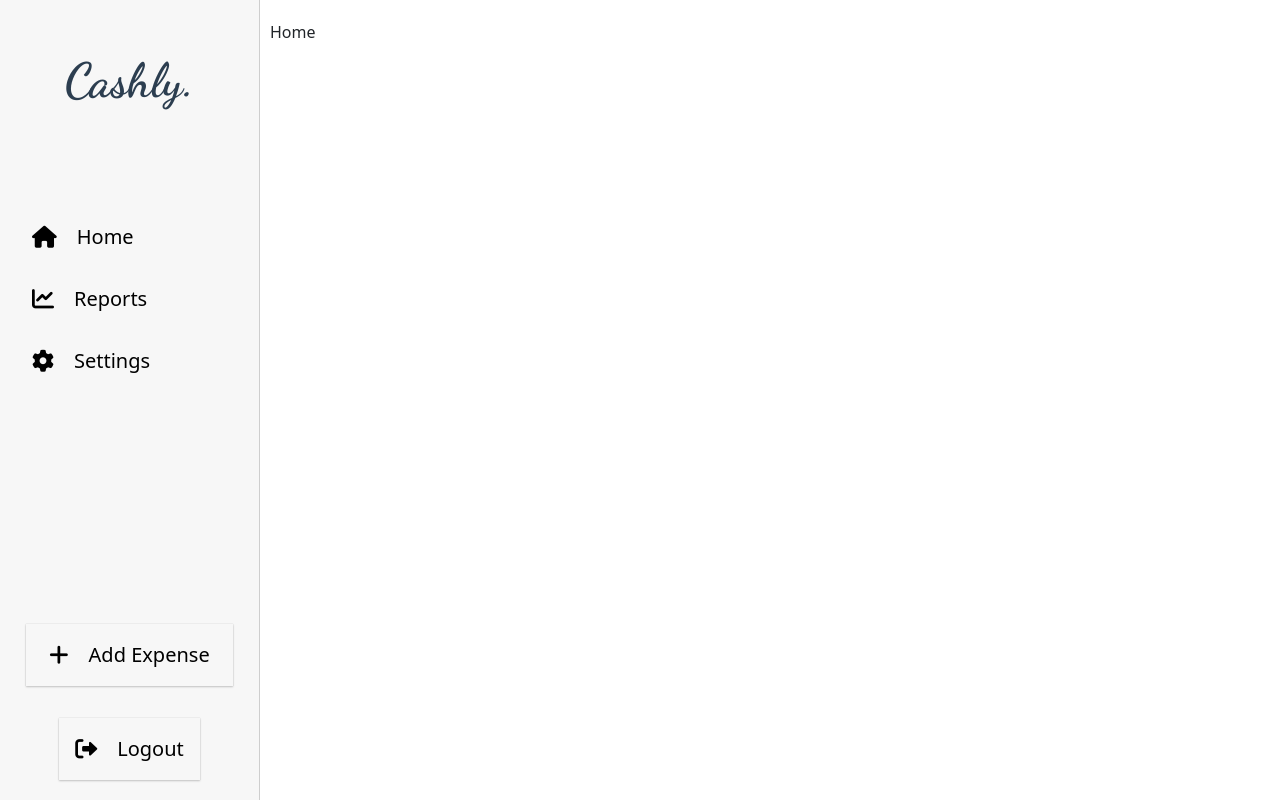
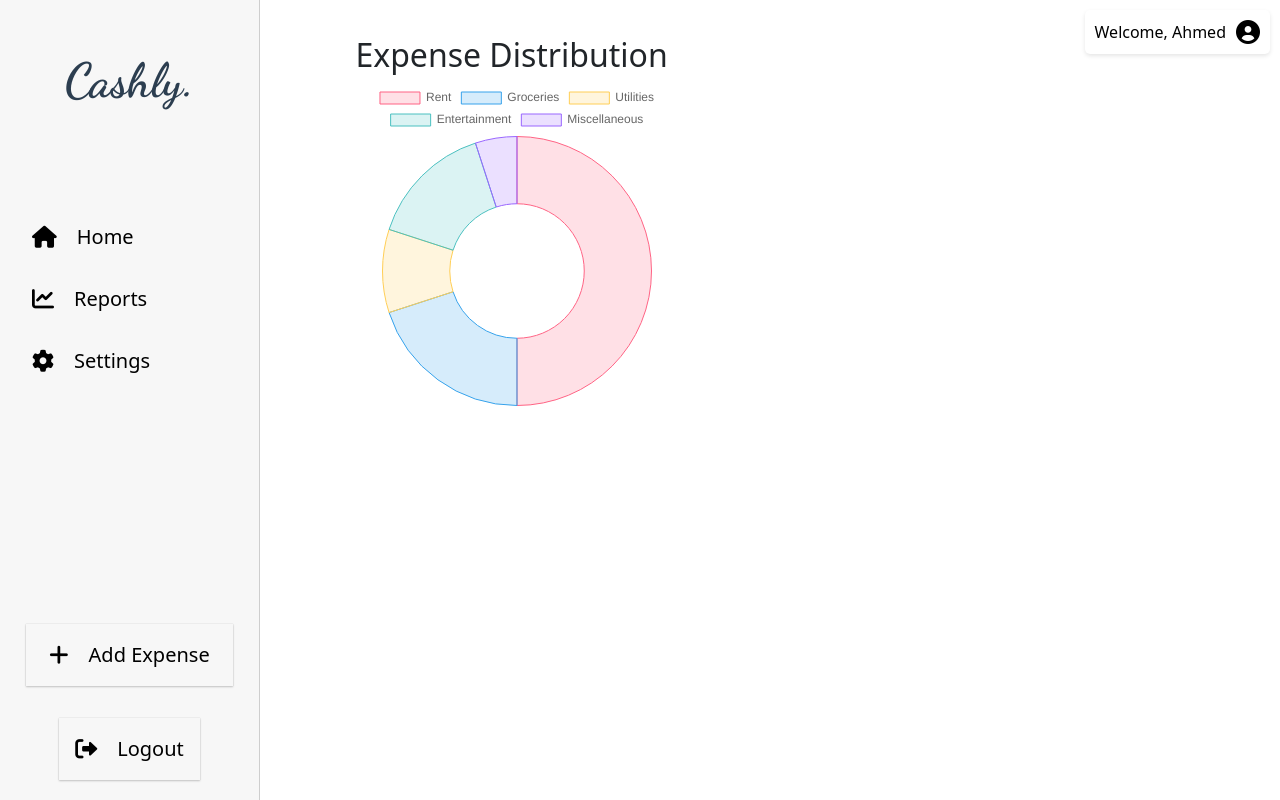
Before and after one commit to ahmedselamin/cashlysvv, a React (Create React App) app: page /home in a window 1280 px wide. Built offline with nearby package versions, Linux system fonts and the light colour scheme.

Commit message:
home styling

```diff
--- a/src/components/Chart/Chart.js
+++ b/src/components/Chart/LandingChart.jsx
@@ -9,6 +9,8 @@ import {
   Tooltip,
   Legend,
 } from "chart.js";
+
+import "./Chart.css";
 
 ChartJS.register(
   CategoryScale,
--- a/src/components/Home/Home.css
+++ b/src/components/Home/Home.css
@@ -0,0 +1,18 @@
+.user-div {
+  position: absolute;
+  top: 10px; /* Adjust as needed */
+  right: 10px; /* Adjust as needed */
+  padding: 10px;
+  color: black;
+  border-radius: 5px;
+  background-color: #fff; /* Optional: Add background for visibility */
+  display: flex;
+  align-items: center;
+  justify-content: center;
+  box-shadow: 0 2px 4px rgba(0, 0, 0, 0.1); /* Optional: Add shadow for better visibility */
+}
+
+.user-div i {
+  margin-left: 10px; /* Adjust as needed */
+  font-size: 1.5em; /* Adjust as needed */
+}
--- a/src/components/Home/Home.jsx
+++ b/src/components/Home/Home.jsx
@@ -1,7 +1,20 @@
 import React from "react";
+import HomeChart from "../Chart/HomeChart";
+
+import "./Home.css";
 
 const Home = () => {
-  return <div>Home</div>;
+  return (
+    <div className="home-container">
+      <div className="user-div">
+        <span>Welcome, Ahmed</span>
+        <i class="fa fa-user-circle" aria-hidden="true"></i>
+      </div>
+      <div className="chart-container">
+        <HomeChart />
+      </div>
+    </div>
+  );
 };
 
 export default Home;
--- a/src/components/LandingPage/LandingPage.jsx
+++ b/src/components/LandingPage/LandingPage.jsx
@@ -1,6 +1,6 @@
 import React from "react";
 import "./LandingPage.css";
-import Chart from "../Chart/Chart";
+import Chart from "../Chart/LandingChart";
 
 const LandingPage = () => {
   return (
```
